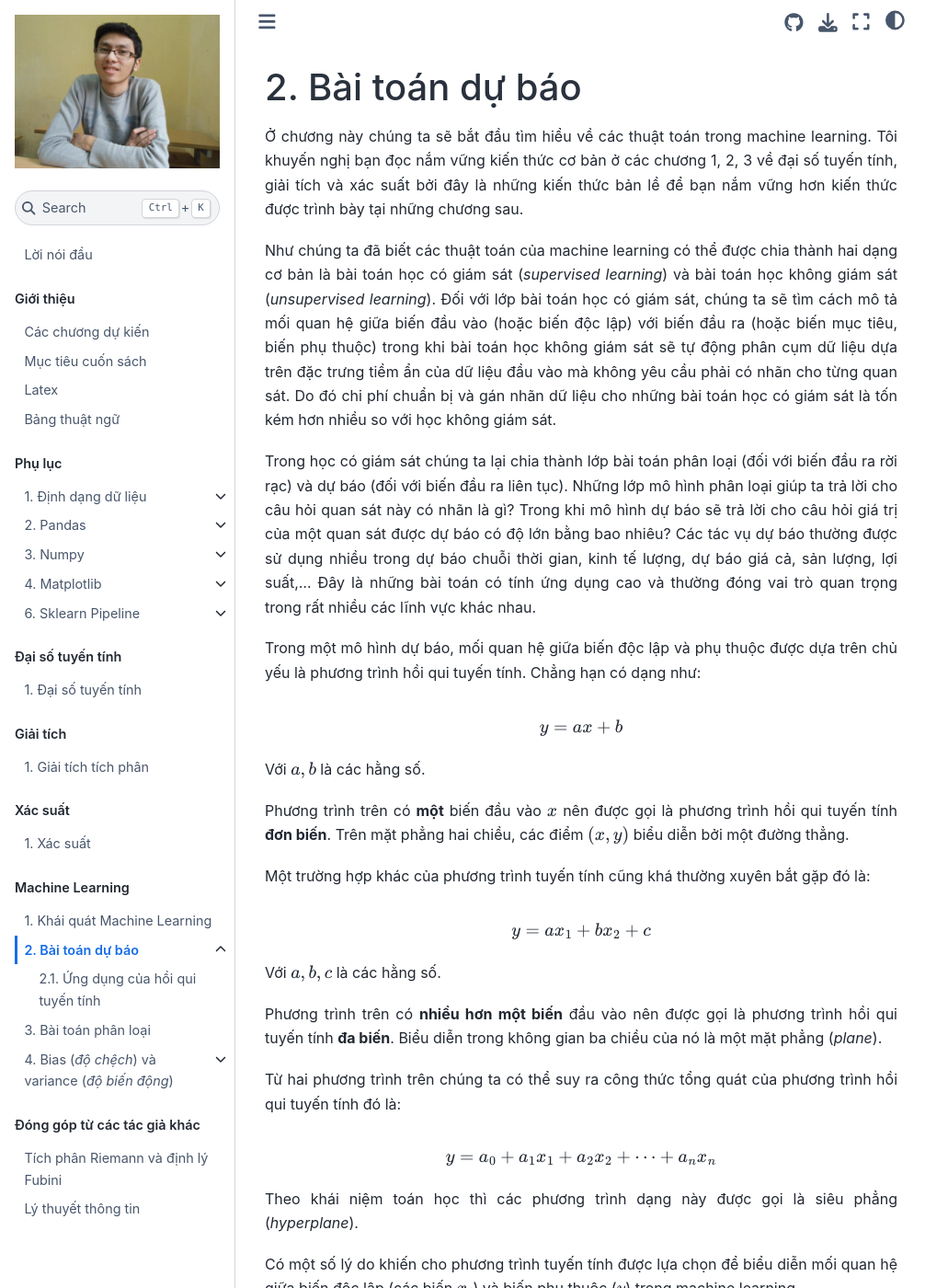
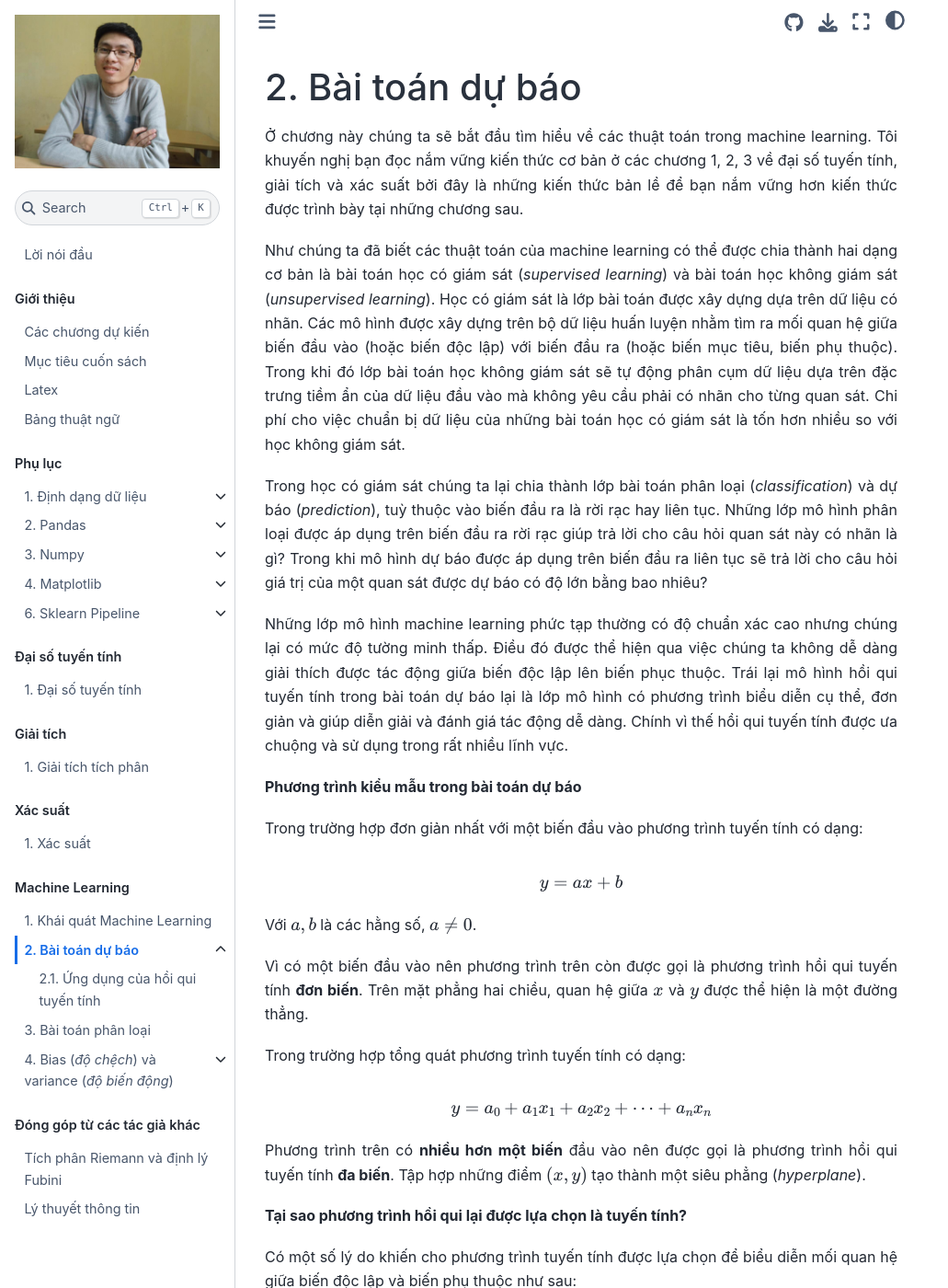
Before and after one commit to phamdinhkhanh/deepai-book, a Jupyter Book: the page built from book/ch_ml/index_prediction.md, in a window 1280 px wide and 1400 px high. Shown: the whole window at 92% size, without its empty margins (0-1031 px from the left). Built offline with Jupyter Book 1.0.4 settings and Sphinx 7.4.7 and the Sphinx Book theme 1.1.4, drawn with Linux system fonts in a browser that asks for light colours; pages that are not in the unit, such as notebooks, are missing from menus; some of the changed text lies outside the part shown.

Commit message:
bai toan du bao

```diff
--- a/book/ch_ml/index_prediction.md
+++ b/book/ch_ml/index_prediction.md
@@ -16,48 +16,42 @@
 
 Ở chương này chúng ta sẽ bắt đầu tìm hiểu về các thuật toán trong machine learning. Tôi khuyến nghị bạn đọc nắm vững kiến thức cơ bản ở các chương 1, 2, 3 về đại số tuyến tính, giải tích và xác suất bởi đây là những kiến thức bản lề để bạn nắm vững hơn kiến thức được trình bày tại những chương sau.
 
-Như chúng ta đã biết các thuật toán của machine learning có thể được chia thành hai dạng cơ bản là bài toán học có giám sát (_supervised learning_) và bài toán học không giám sát (_unsupervised learning_). Đối với lớp bài toán học có giám sát, chúng ta sẽ tìm cách mô tả mối quan hệ giữa biến đầu vào (hoặc biến độc lập) với biến đầu ra (hoặc biến mục tiêu, biến phụ thuộc) trong khi bài toán học không giám sát sẽ tự động phân cụm dữ liệu dựa trên đặc trưng tiềm ẩn của dữ liệu đầu vào mà không yêu cầu phải có nhãn cho từng quan sát. Do đó chi phí chuẩn bị và gán nhãn dữ liệu cho những bài toán học có giám sát là tốn kém hơn nhiều so với học không giám sát.
+Như chúng ta đã biết các thuật toán của machine learning có thể được chia thành hai dạng cơ bản là bài toán học có giám sát (_supervised learning_) và bài toán học không giám sát (_unsupervised learning_). Học có giám sát là lớp bài toán được xây dựng dựa trên dữ liệu có nhãn. Các mô hình được xây dựng trên bộ dữ liệu huấn luyện nhằm tìm ra mối quan hệ giữa biến đầu vào (hoặc biến độc lập) với biến đầu ra (hoặc biến mục tiêu, biến phụ thuộc). Trong khi đó lớp bài toán học không giám sát sẽ tự động phân cụm dữ liệu dựa trên đặc trưng tiềm ẩn của dữ liệu đầu vào mà không yêu cầu phải có nhãn cho từng quan sát. Chi phí cho việc chuẩn bị dữ liệu của những bài toán học có giám sát là tốn hơn nhiều so với học không giám sát.
 
-Trong học có giám sát chúng ta lại chia thành lớp bài toán phân loại (đối với biến đầu ra rời rạc) và dự báo (đối với biến đầu ra liên tục). Những lớp mô hình phân loại giúp ta trả lời cho câu hỏi quan sát này có nhãn là gì? Trong khi mô hình dự báo sẽ trả lời cho câu hỏi giá trị của một quan sát được dự báo có độ lớn bằng bao nhiêu? Các tác vụ dự báo thường được sử dụng nhiều trong dự báo chuỗi thời gian, kinh tế lượng, dự báo giá cả, sản lượng, lợi suất,.... Đây là những bài toán có tính ứng dụng cao và thường đóng vai trò quan trọng trong rất nhiều các lĩnh vực khác nhau.
+Trong học có giám sát chúng ta lại chia thành lớp bài toán phân loại (_classification_) và dự báo (_prediction_), tuỳ thuộc vào biến đầu ra là rời rạc hay liên tục. Những lớp mô hình phân loại được áp dụng trên biến đầu ra rời rạc giúp trả lời cho câu hỏi quan sát này có nhãn là gì? Trong khi mô hình dự báo được áp dụng trên biến đầu ra liên tục sẽ trả lời cho câu hỏi giá trị của một quan sát được dự báo có độ lớn bằng bao nhiêu?
 
-Trong một mô hình dự báo, mối quan hệ giữa biến độc lập và phụ thuộc được dựa trên chủ yếu là phương trình hồi qui tuyến tính. Chẳng hạn có dạng như:
+Những lớp mô hình machine learning phức tạp thường có độ chuẩn xác cao nhưng chúng lại có mức độ tường minh thấp. Điều đó được thể hiện qua việc chúng ta không dễ dàng giải thích được tác động giữa biến độc lập lên biến phục thuộc. Trái lại mô hình hồi qui tuyến tính trong bài toán dự báo lại là lớp mô hình có phương trình biểu diễn cụ thể, đơn giản và giúp diễn giải và đánh giá tác động dễ dàng. Chính vì thế hồi qui tuyến tính được ưa chuộng và sử dụng trong rất nhiều lĩnh vực.
+
+**Phương trình kiểu mẫu trong bài toán dự báo**
+
+Trong trường hợp đơn giản nhất với một biến đầu vào phương trình tuyến tính có dạng:
 
 $$y = ax + b$$
 
-Với $a, b$ là các hằng số.
+Với $a, b$ là các hằng số, $a \neq 0$.
 
-Phương trình trên có **một** biến đầu vào $x$ nên được gọi là phương trình hồi qui tuyến tính **đơn biến**. Trên mặt phẳng hai chiều, các điểm $(x, y)$ biểu diễn bởi một đường thẳng.
+Vì có một biến đầu vào nên phương trình trên còn được gọi là phương trình hồi qui tuyến tính **đơn biến**. Trên mặt phẳng hai chiều, quan hệ giữa $x$ và $y$ được thể hiện là một đường thẳng.
 
-Một trường hợp khác của phương trình tuyến tính cũng khá thường xuyên bắt gặp đó là:
-
-$$y = a x_1 + b x_2 + c$$
-
-Với $a, b, c$ là các hằng số.
-
-Phương trình trên có **nhiều hơn một biến** đầu vào nên được gọi là phương trình hồi qui tuyến tính **đa biến**. Biểu diễn trong không gian ba chiều của nó là một mặt phẳng (_plane_).
-
-Từ hai phương trình trên chúng ta có thể suy ra công thức tổng quát của phương trình hồi qui tuyến tính đó là:
+Trong trường hợp tổng quát phương trình tuyến tính có dạng:
 
 $$y = a_0 + a_1 x _1 + a_2 x_2 + \dots + a_n x_n$$
 
-Theo khái niệm toán học thì các phương trình dạng này được gọi là siêu phẳng (_hyperplane_).
+Phương trình trên có **nhiều hơn một biến** đầu vào nên được gọi là phương trình hồi qui tuyến tính **đa biến**. Tập hợp những điểm $(x, y)$ tạo thành một siêu phẳng (_hyperplane_).
 
-Có một số lý do khiến cho phương trình tuyến tính được lựa chọn để biểu diễn mối quan hệ giữa biến độc lập (các biến $x_i$) và biến phụ thuộc ($y$) trong machine learning.
+**Tại sao phương trình hồi qui lại được lựa chọn là tuyến tính?**
 
-* Phương trình tuyến tính có thể khái quát hoá được các phương trình nhân khi thực hiện phép logarith. Chẳng hạn nếu $y = x_1^{\alpha} x_2^{\beta}$ có thể biểu diễn thành
+Có một số lý do khiến cho phương trình tuyến tính được lựa chọn để biểu diễn mối quan hệ giữa biến độc lập và biến phụ thuộc như sau:
 
-$$\log{y} = \alpha \log{x_1} + \beta \log{x_2}$$
+* Phương trình tuyến tính có thể biểu diễn được mối quan hệ luỹ thừa và phép nhân thông qua logarith. Chắc hẳn bạn còn nhớ hàm Cobb–Douglas trong kinh tế vĩ mô biểu diễn mối quan hệ giữa sản lượng theo số lượng lao động $L$ và vốn $K$: $y = f(L, K) = C \times L^{\alpha} \times K^{\beta}$. Để đơn giản hoá, chúng ta sử dụng logarith hai vế để chuyển qua phương trình tuyến tính:
 
-là một phương trình dạng tuyến tính.
+$$\log{y} = \alpha \log{L} + \beta \log{K} + \log{C}$$
 
-* Phương trình tuyến tính là định dạng định dạng dễ hiểu, dễ thực hiện. Ví dụ nếu bạn tìm cách biểu diễn $y$ và $x$ theo một phương trình dạng như:
+* Phương trình tuyến tính là một định dạng định dạng đơn giản và tổng quát. Ví dụ nếu bạn tìm cách biểu diễn $y$ và $x$ theo một phương trình dạng như:
 
 $$y = \frac{sin(\sqrt{x^2+1}).e^x}{cos(x^{3/2})+x^3+2x+1}$$
 
-Thì nó là một quan hệ rất phức tạp và không dễ thực hiện và tính toán.
+Thì nó là một quan hệ rất phức tạp và không đại diện.
 
 * Phương trình tuyến tính có thể dễ dàng giải thích mối quan hệ giữa các biến độc lập và phụ thuộc. Thật vậy, trong phương trình $y = a_0 + a_1 x_1 + a_2 x_2 + \dots + a_n x_n$ thì $a_1$ thể hiện tác động biên của $x_1$ lên $y$. Khi $x_1$ tăng/giảm 1 đơn vị thì $y$ tăng/giảm $a_1$ đơn vị.
 
-* Phương trình tuyến tính có thể biểu diễn được mọi mối quan hệ phức tạp của biến. Chúng ta có thể thấy phương trình $y = a x+b$ là một đường thẳng nhưng nếu ta thêm $x^2$ thì phương trình $y = a x^2+bx+c$ đã trở thành một đường cong phi tuyến. Chỉ với phương trình tuyến tính chúng ta có thể biểu diễn được hầu như mọi mối quan hệ dữ liệu phức tạp giữa $x$ và $y$.
-
-+++ {"id": "OvH2_a_CJR1N"}
+* Phương trình tuyến tính có thể biểu diễn được mối quan hệ phức tạp giữa biến độc lập và biến phục thuộc phụ thuộc vào đa thức bậc cao. Thật vậy, chúng ta có thể thấy phương trình $y = a x+b$ là một đường thẳng nhưng nếu ta thêm $x^2$ thì phương trình $y = a x^2+bx+c$ đã trở thành một đường cong phi tuyến. Khi tăng bậc của đa thức thì khả năng biểu diễn của phương trình hồi qui càng mạnh.
```
Also changed, not shown: book/ch_ml/prediction.md (+12 -12 lines).
